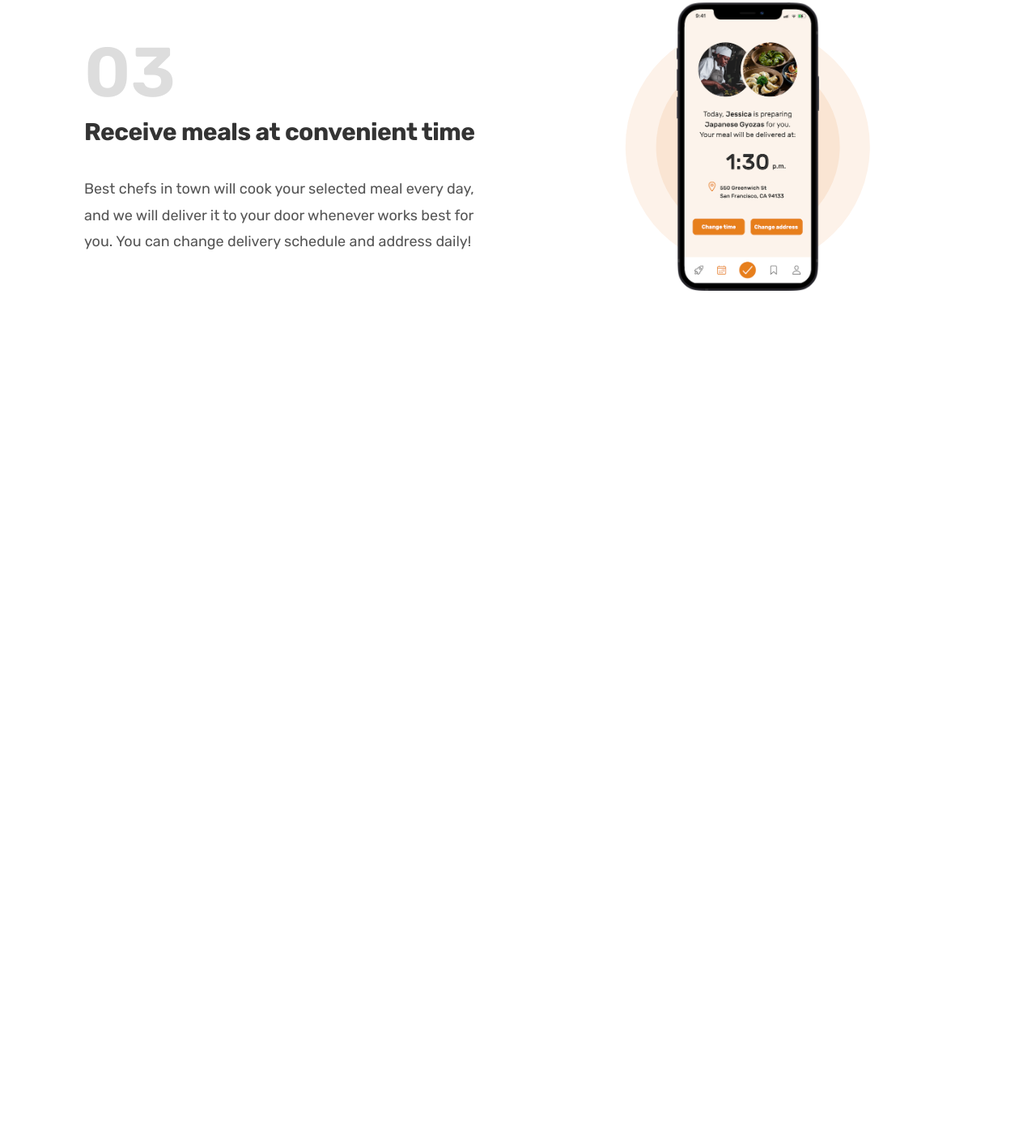
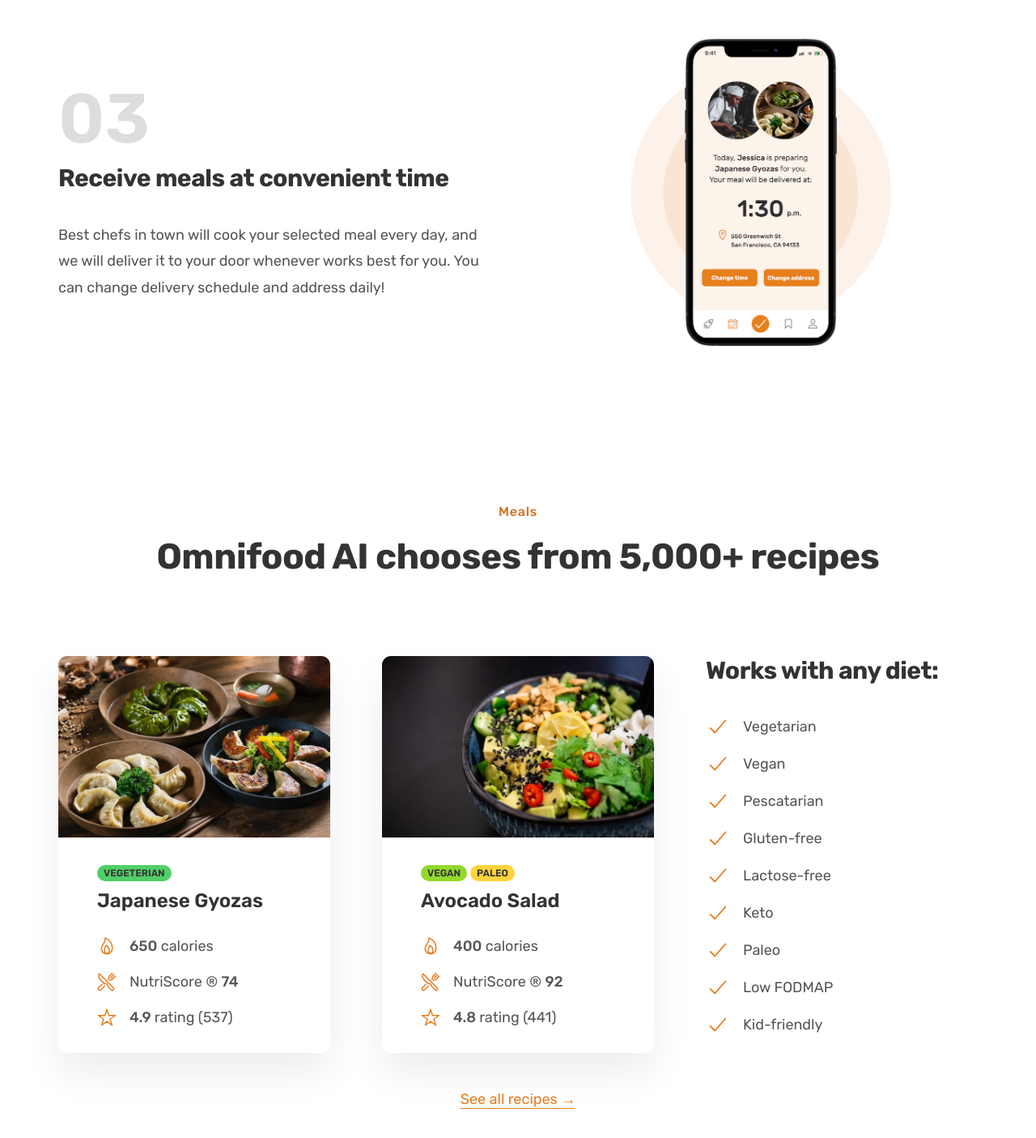
Before and after one commit to abedshamia/Omnifood, a plain HTML site: page index.html in a window 1280 px wide. Shown: the part 2099-3504 px from the top of the page at 81% size. Before the commit the page ends 2554 px from the top, so only its background shows below. Drawn offline with nearby package versions, Linux system fonts and the light colour scheme.

Commit message:
Create Meals Section

```diff
--- a/css/style.css
+++ b/css/style.css
@@ -39,6 +39,10 @@ html {
   margin: 0 auto;
 }
 
+strong {
+  font-weight: 500;
+}
+
 .grid {
   display: grid;
   row-gap: 9.6rem;
@@ -51,6 +55,10 @@ html {
 
 .grid--2--cols {
   grid-template-columns: repeat(2, 1fr);
+}
+
+.grid--3--cols {
+  grid-template-columns: repeat(3, 1fr);
 }
 .header {
   display: flex;
@@ -328,3 +336,132 @@ html {
   opacity: 1;
   transition: all 0.3s ease;
 }
+
+/* Meals Section */
+
+.section-meals {
+  padding: 9.6rem 0;
+}
+
+.meal {
+  box-shadow: 0 2.4rem 4.8rem rgba(0, 0, 0, 0.075);
+  border-radius: 11px;
+  overflow: hidden;
+  transition: all 0.4s ease;
+}
+
+.meal:hover {
+  transform: translateY(-1.2rem);
+  box-shadow: 0 3.2rem 6.4rem rgba(0, 0, 0, 0.15);
+}
+
+.meal-content {
+  padding: 3.2rem 4.8rem;
+}
+
+.meal-title {
+  font-size: 2.4rem;
+  color: #333;
+  font-weight: 600;
+  margin-bottom: 3.2rem;
+}
+
+.meal-img {
+  width: 100%;
+}
+
+.meal-attributes {
+  list-style: none;
+  display: flex;
+  flex-direction: column;
+  gap: 2rem;
+}
+
+.meal-attribute {
+  font-size: 1.8rem;
+  display: flex;
+  align-items: center;
+  gap: 1.6rem;
+}
+
+.meal-icon {
+  width: 2.4rem;
+  height: 2.4rem;
+  color: var(--primary);
+}
+
+.meal-tags {
+  margin-bottom: 1.2rem;
+  display: flex;
+  gap: 0.4rem;
+}
+
+.tag {
+  display: inline-block;
+  padding: 0.4rem 0.8rem;
+  font-size: 1.2rem;
+  text-transform: uppercase;
+  color: #333;
+  border-radius: 100px;
+  font-weight: 600;
+}
+
+.tag--vegeterian {
+  background-color: #51cf66;
+}
+
+.tag--vegan {
+  background-color: #94d82d;
+}
+
+.tag--paleo {
+  background-color: #ffd43b;
+}
+
+.list {
+  list-style: none;
+  display: flex;
+  flex-direction: column;
+  gap: 1.6rem;
+}
+
+.list-item {
+  font-size: 1.8rem;
+  display: flex;
+  align-items: center;
+  gap: 1.6rem;
+}
+
+.list-icon {
+  width: 3rem;
+  height: 3rem;
+  color: #e67e22;
+}
+
+.margin-bottom-md {
+  margin-bottom: 4.8rem !important;
+}
+
+.all-recipes {
+  text-align: center;
+  font-size: 1.8rem;
+}
+
+.link:link,
+.link:visited {
+  display: inline-block;
+  color: #e67e22;
+  text-decoration: none;
+  border-bottom: 1px solid currentColor;
+  padding-bottom: 2px;
+  transition: all 0.3s ease;
+}
+
+.link:hover,
+.link:active {
+  border-bottom: 1px solid transparent;
+}
+
+.center-text {
+  text-align: center;
+}
--- a/index.html
+++ b/index.html
@@ -92,6 +92,7 @@
           <h2 class="heading-secondary">
             Your daily dose of health in 3 simple steps
           </h2>
+        </div>
 
           <div class="container grid grid--2--cols grid--center--vertical">
             <div class="step-text-box">
@@ -140,6 +141,75 @@
           </div>
         </div>
       </section>
+
+      <section class="section-meals">
+        <div class="container center-text">
+          <span class="subheading">Meals</span>
+          <h2 class="heading-secondary">
+            Omnifood AI chooses from 5,000+ recipes
+          </h2>
+          </div>
+
+          <div class="container grid grid--3--cols margin-bottom-md">
+            <div class="meal">
+              <img src='img/meals/meal-1.jpg' class='meal-img'>
+              <div class="meal-content">
+
+             <div class="meal-tags">
+              <span class='tag tag--vegeterian'>Vegeterian</span>
+             </div>
+              <p class='meal-title'>Japanese Gyozas</p>
+              <ul class='meal-attributes'>
+                <li class='meal-attribute'><ion-icon name="flame-outline" class='meal-icon'></ion-icon><span><strong>650</strong> calories</span></li>
+                <li class='meal-attribute'><ion-icon class='meal-icon' name="restaurant-outline"></ion-icon><span>NutriScore &reg; <strong>74</strong></span></li>
+                <li class='meal-attribute'><ion-icon class='meal-icon'name="star-outline"></ion-icon><span><strong>4.9 </strong>rating (537)</span> </li>
+              </ul>
+
+            </div>
+            </div>
+            <div class="meal">
+              <img src='img/meals/meal-2.jpg' class='meal-img'>
+              <div class="meal-content">
+
+             <div class="meal-tags">
+              <span class='tag tag--vegan'>Vegan
+              </span><span class='tag tag--paleo'>Paleo</span>
+             </div>
+              <p class='meal-title'>Avocado Salad</p>
+              <ul class='meal-attributes'>
+                <li class='meal-attribute'><ion-icon name="flame-outline" class='meal-icon'></ion-icon><span><strong>400</strong> calories</span></li>
+                <li class='meal-attribute'><ion-icon class='meal-icon' name="restaurant-outline"></ion-icon><span>NutriScore &reg; <strong>92</strong></span></li>
+                <li class='meal-attribute'><ion-icon class='meal-icon'name="star-outline"></ion-icon><span><strong>4.8 </strong>rating (441)</span> </li>
+              </ul>
+
+            </div>
+            </div>
+            <div class="diets">
+              <h3 class='heading-tertiary'>Works with any diet:</h3>
+              <ul class='list'>
+                <li class='list-item'><ion-icon name="checkmark-outline"  class='list-icon'></ion-icon><span>Vegetarian</span></li>
+                <li class='list-item'><ion-icon name="checkmark-outline" class='list-icon'></ion-icon><span>Vegan</span></li>
+                <li class='list-item'><ion-icon name="checkmark-outline" class='list-icon'></ion-icon><span>Pescatarian</span></li>
+                <li class='list-item'><ion-icon name="checkmark-outline" class='list-icon'></ion-icon><span>Gluten-free</span></li>
+                <li class='list-item'><ion-icon name="checkmark-outline" class='list-icon'></ion-icon><span>Lactose-free</span></li>
+                <li class='list-item'><ion-icon name="checkmark-outline" class='list-icon'></ion-icon><span>Keto</span></li>
+                <li class='list-item'><ion-icon name="checkmark-outline" class='list-icon'></ion-icon>
+                  <span>Paleo</span></li>
+                    <li class='list-item'><ion-icon name="checkmark-outline" class='list-icon'></ion-icon>
+                     <span>Low FODMAP</span>
+            </li>
+              <li class='list-item'><ion-icon name="checkmark-outline" class='list-icon'></ion-icon>
+                   <span>Kid-friendly</span></li>
+
+              </ul>
+            </div>
+          </div>
+          <div class="contaier all-recipes">
+        <a href="#" class='link'>See all recipes &rarr;</a>
+          </div>
+      </section>
     </main>
+    <script type="module" src="https://unpkg.com/ionicons@5.5.2/dist/ionicons/ionicons.esm.js"></script>
+<script nomodule src="https://unpkg.com/ionicons@5.5.2/dist/ionicons/ionicons.js"></script>
   </body>
 </html>
```
